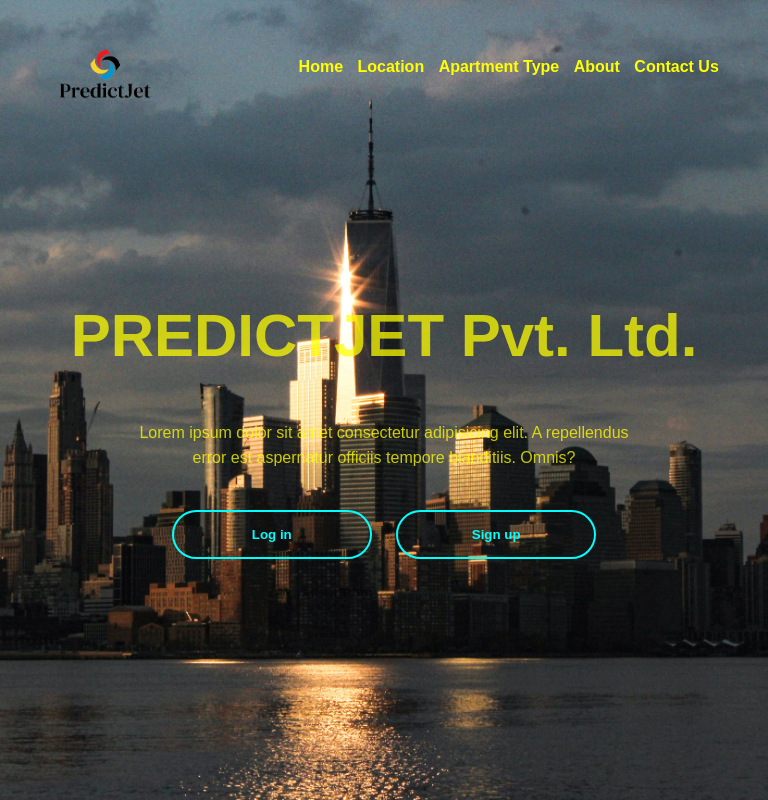
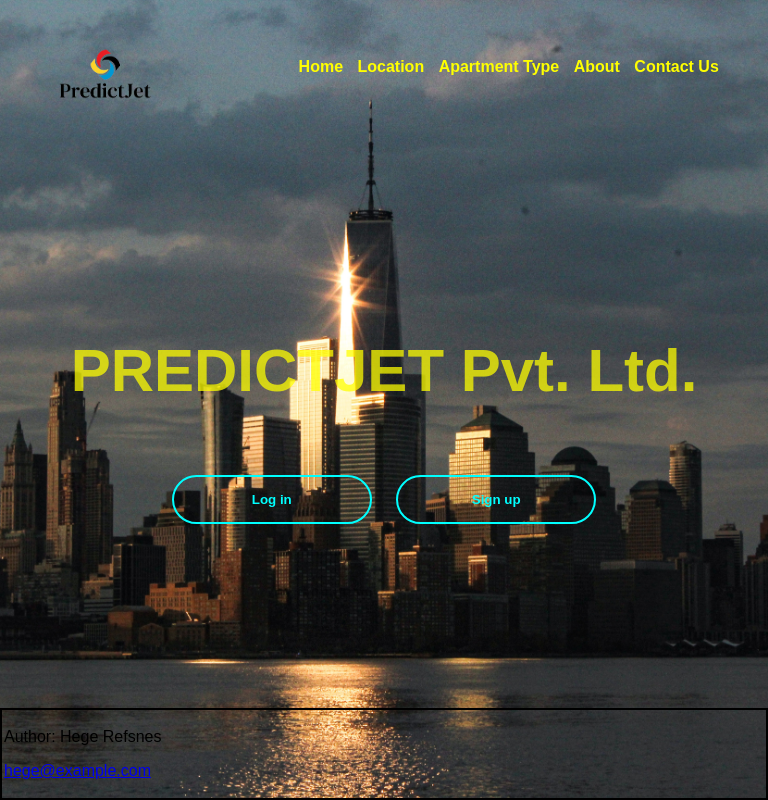
Before and after one commit to sayanhazra2000/Price_Prediction_Model, a PHP site: page /HTML/overview.html in a window 768 px wide. Run offline with PHP 8.4, Linux system fonts and the light colour scheme.

Commit message:
Initial Commit

```diff
--- a/CSS/overview.css
+++ b/CSS/overview.css
@@ -13,6 +13,9 @@
     background-repeat: no-repeat;
     width: 100%;
     height: 100vh;
+    display: flex;
+    flex-direction: column;
+    justify-content: space-between;
 }
 .navbar a{
     padding: 5px;
@@ -83,7 +86,12 @@
     line-height: 25px;
     color: rgba(255, 255, 0, 0.769);
 }
-
+@media (min-width:700px) and (max-width: 1200px) {
+    .content p{
+        font-size: 1.5rem;
+        display: none;
+    }
+}
 button {
     width: 200px;
     padding: 15px 0;
@@ -98,6 +106,7 @@
     position: relative;
     overflow: hidden;
 }
+
 .btn {
     width: 200px;
     padding: 15px 0;
@@ -132,3 +141,9 @@
     border: none;
     color: white;
 }
+footer {
+    display: block;
+    margin-bottom: 0px;
+    padding: 2px;
+    border: 2px solid;
+  }
--- a/HTML/overview.html
+++ b/HTML/overview.html
@@ -1,5 +1,6 @@
 <!DOCTYPE html>
 <html lang="en">
+
 <head>
   <meta charset="UTF-8">
   <meta http-equiv="X-UA-Compatible" content="IE=edge">
@@ -9,6 +10,7 @@
   <link rel="icon" href="../IMAGE/logo.png">
   <script src="overview.js"></script>
 </head>
+
 <body>
   <section class="bgImage">
     <div>
@@ -41,5 +43,10 @@
         </div>
       </div>
   </section>
+  <footer>
+    <p>Author: Hege Refsnes</p>
+    <p><a href="mailto:hege@example.com">hege@example.com</a></p>
+  </footer>
 </body>
+
 </html>
```
